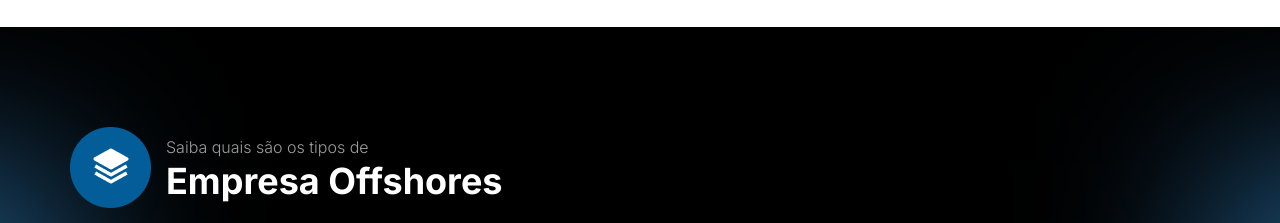
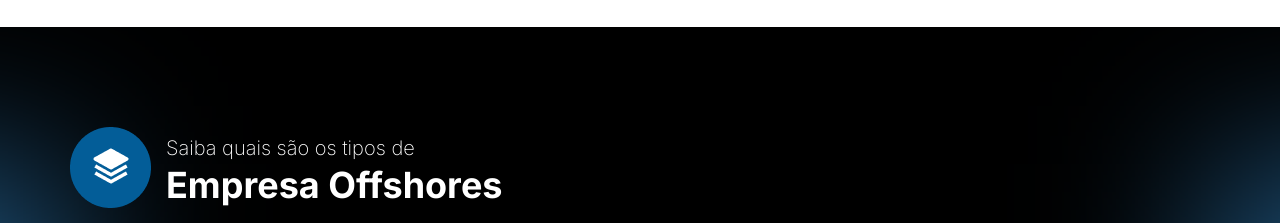
Before and after one commit to RafaelCristino79/landing-page-borges, a plain HTML site: page index.html in a window 1280 px wide. Shown: the part 5060-5283 px from the top of the page. Drawn offline with Linux system fonts and the light colour scheme.

Commit message:
Update index.html

```diff
--- a/index.html
+++ b/index.html
@@ -355,7 +355,7 @@
                             <img src="imgs/type-icon.png" alt="">
                         </div>
                         <div class="title-text">
-                            <p>Saiba quais são os tipos de</p>
+                            <p class="p-title">Saiba quais são os tipos de</p>
                             <h1>Empresa Offshores</h1>
                         </div>
                     </div>
```
